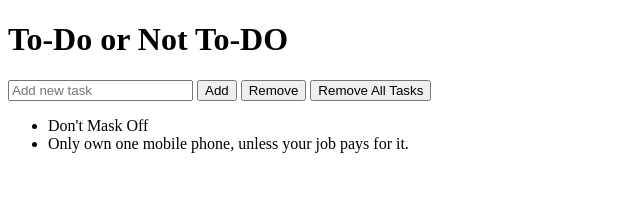
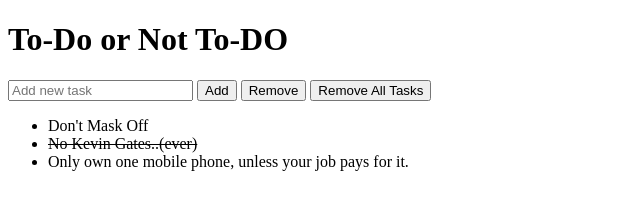
Before and after one commit to primeXXIX/to-dont-list, a website: page index.html in a window 1280 px wide. Both pictures are taken after a click on the element 640 px from the left and 143 px from the top of the page. Shown: the whole page, without its empty margins (0-640 px from the left). Drawn offline with Linux system fonts and the light colour scheme.

Commit message:
click on strick

```diff
--- a/index.html
+++ b/index.html
@@ -15,7 +15,7 @@
     <button  onclick="removeTask()">Remove</button>
     <button  onclick="removeAllTask()">Remove All Tasks</button>
 
-      <ul id="list"  onclick="">
+      <ul id="list"  onclick="new()">
     <!-- contenteditable -->
       <li >Don't Mask Off</li>
       <li >No Kevin Gates..(ever)</li>
@@ -24,6 +24,5 @@
   <!-- </form> -->
     <script type="text/javascript" src="scripts.js"></script>
 
-
 </body>
 </html>
--- a/scripts.js
+++ b/scripts.js
@@ -26,6 +26,12 @@ if(listItem.innerHTML.length == 0){
 document.getElementsByTagName("ul")[0].onclick = function (e) {
   var el = e.target;
 var task = document.getElementsByTagName('li');
-  task[[].indexOf.call(el.parentNode.children, el)].remove()
+  task[[].indexOf.call(el.parentNode.children, el)].style.setProperty("text-decoration", "line-through");
+}
 
-}
+//remove functionality
+// document.getElementsByTagName("ul")[0].onclick = function (e) {
+//   var el = e.target;
+// var task = document.getElementsByTagName('li');
+//   task[[].indexOf.call(el.parentNode.children, el)].remove();
+// }
```
